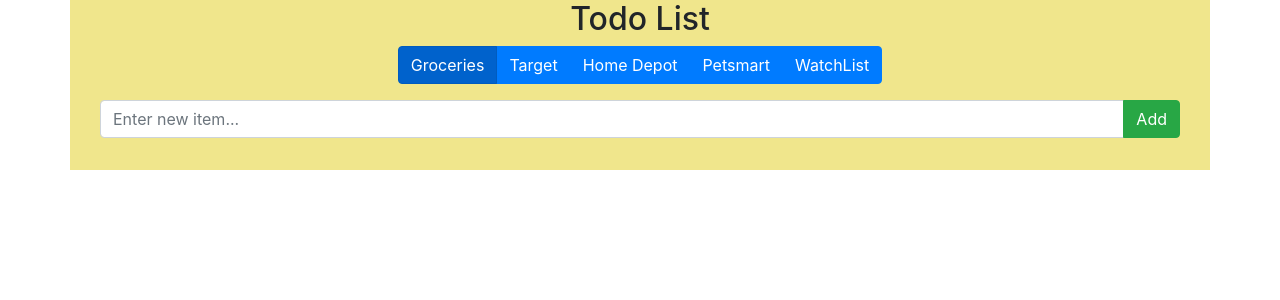
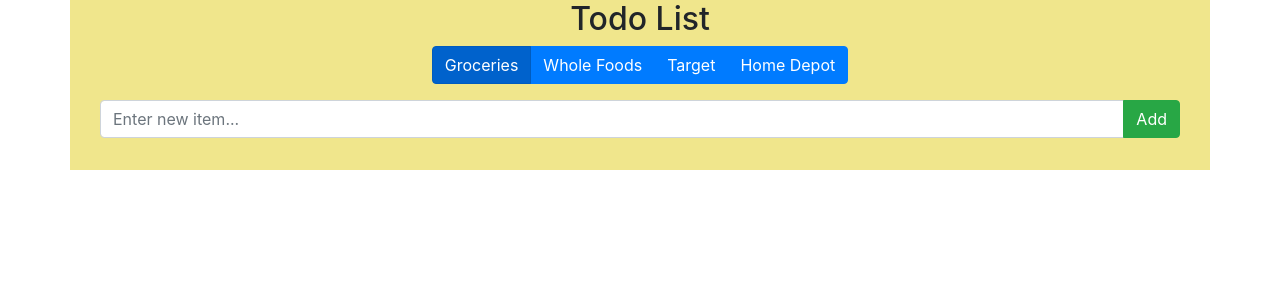
Before and after one commit to geraldnilles/todo-list, a Flask app: page / in a window 1280 px wide. Shown: the top 300 px of the page. Run offline with Flask 2, Linux system fonts and the light colour scheme; data that the repository does not hold is empty; some libraries are stand-ins or nearby versions.

Commit message:
Add Wholefoods, remove watch list

```diff
--- a/todos/templates/main.html
+++ b/todos/templates/main.html
@@ -19,10 +19,9 @@
         <h2>Todo List</h2>
         <div class="btn-group">
             <button class="btn btn-primary active">Groceries</button>
+            <button class="btn btn-primary">Whole Foods</button>
             <button class="btn btn-primary">Target</button>
             <button class="btn btn-primary">Home Depot</button>
-            <button class="btn btn-primary">Petsmart</button>
-            <button class="btn btn-primary">WatchList</button>
         </div>
     </div>
 
```
